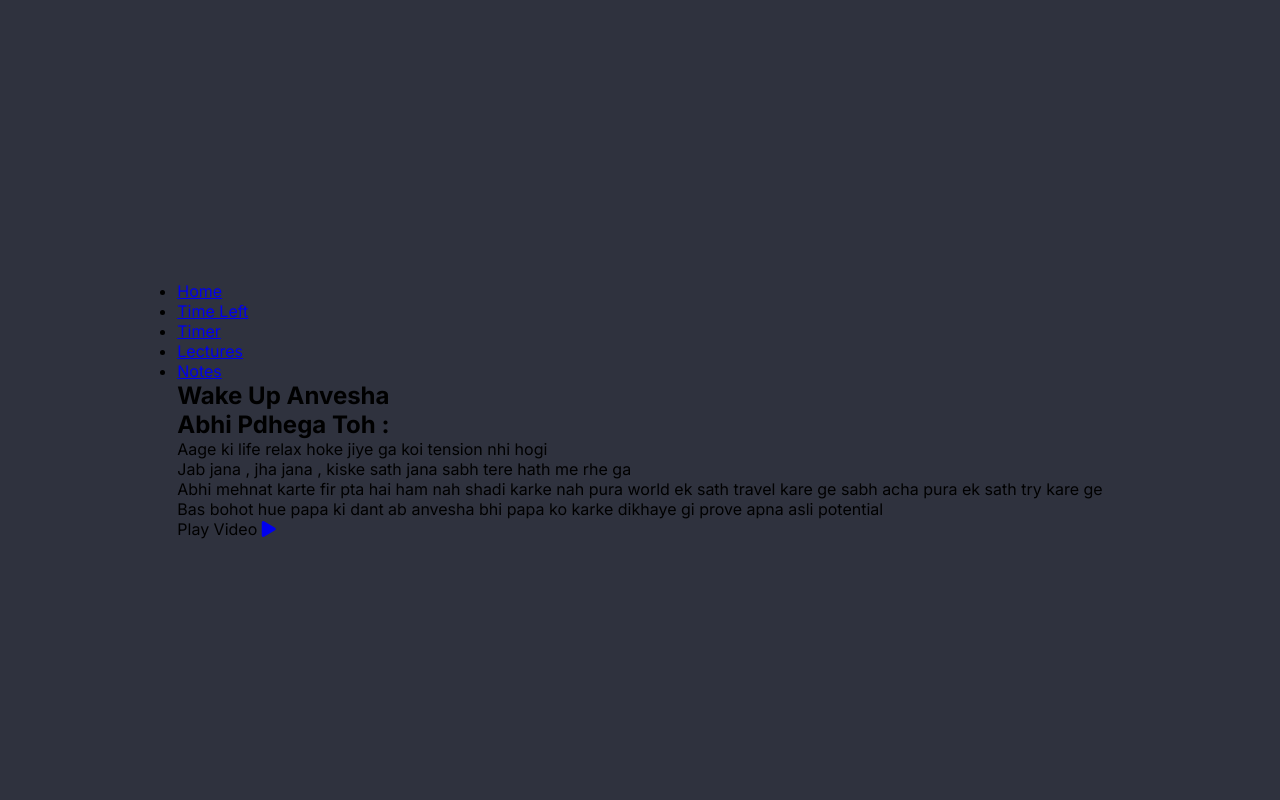
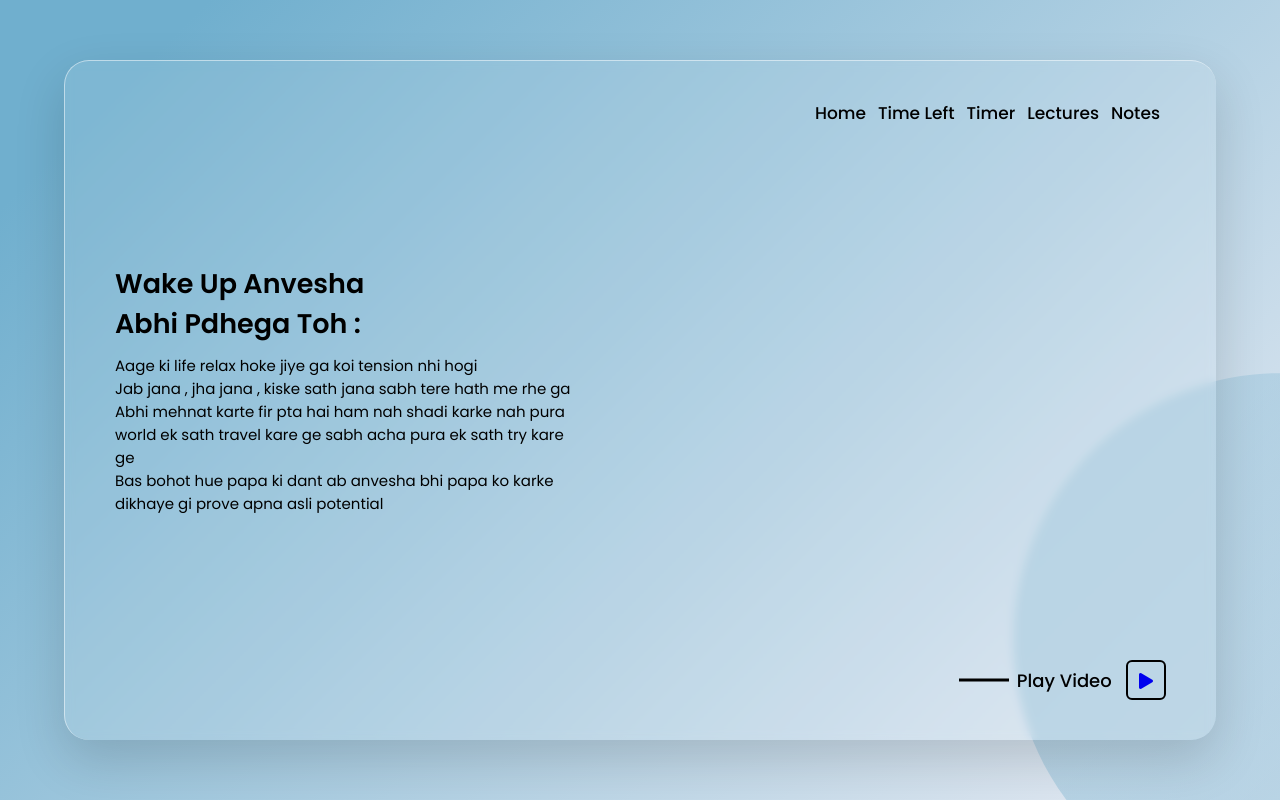
Before and after one commit to anveshapaglu/anveshapaglu, a plain HTML site: page website.html in a window 1280 px wide. Drawn offline with Linux system fonts and the light colour scheme.

Commit message:
Update website.html

```diff
--- a/website.html
+++ b/website.html
@@ -37,6 +37,162 @@
     <a href="lecture.html">  <i class="fas fa-play" onclick="click()"></i></a>
     </div>
   </header>
+    <style>
+        @import url('https://fonts.googleapis.com/css2?family=Poppins:wght@200;300;400;500;600;700&display=swap');
+*{
+  margin: 0;
+  padding: 0;
+  box-sizing: border-box;
+  font-family: 'Poppins',sans-serif;
+  transition: all 0.3s ease;
+}
+body{
+  cursor: url("/otherpicture320201007084429-removebg-preview.png"), auto;
+  height: 100vh;;
+  width: 100%;
+  display: flex;
+  background-image: linear-gradient( 135deg, #70afce 10%, #E9ECF4 100%);
+}
+::selection{
+  color: #f2f2f2;
+  background: #E9ECF4;
+}
+body::before,
+body::after{
+  content: '';
+  position: absolute;
+  left: 0;
+  top: 0;
+  height: 100%;
+  width: 100%;
+}
+body::before{
+  clip-path: circle(30% at left 20%);
+  opacity: 0.4;
+  background-image: linear-gradient( 135deg,#70afce #E9ECF4 10%,
+  100%);
+}
+body::after{
+  opacity: 0.4;
+  clip-path: circle(25% at right 80%);
+  background-image: linear-gradient( 135deg, #E9ECF4 10%,#70afce 100%);
+}
+header{
+  height: 85vh;
+  width: 90%;
+  background: rgba(255, 255, 255, 0.1);
+  box-shadow: 0 20px 50px rgba(0, 0, 0, 0.15);
+  border-top: 1px solid rgba(255, 255, 255, 0.5);
+  border-left: 1px solid rgba(255, 255, 255, 0.5);
+  backdrop-filter: blur(5px);
+  z-index: 12;
+  border-radius: 25px;
+  margin: auto;
+  position: relative;
+}
+header .bar{
+  margin: auto;
+  width: 100%;
+  padding: 35px 50px;
+  border-radius: 25px;
+  display: flex;
+  justify-content: space-between;
+  align-items: center;
+}
+.bar .menu{
+  display: flex;
+  flex-wrap: wrap;
+}
+.bar .logo a{
+  text-decoration: none;
+  font-size: 22px;
+  color: #000;
+  font-weight: 500;
+}
+.bar .menu li{
+  list-style: none;
+  margin: 0 6px;
+}
+.bar .menu a{
+  color: #000;
+  text-decoration: none;
+  font-size: 17px;
+  font-weight: 500;
+  transition: all 0.3s ease;
+}
+.bar .menu a:hover{
+  color: #111111;
+}
+ header .text-content{
+   width: 40%;
+   margin: 100px 0 0 50px ;
+ }
+.text-content h2{
+  font-size: 27px;
+  font-weight: 600;
+}
+.text-content p{
+  font-size: 15px;
+  margin-top: 10px;
+}
+header .play-button{
+  position: absolute;
+  right: 50px;
+  bottom: 40px;
+}
+.play-button .play{
+  font-size: 18px;
+  font-weight: 500;
+}
+ .play-button .play::before{
+   content: '';
+   position: absolute;
+   height: 3px;
+   width: 50px;
+   top: 50%;
+   transform: translateY(-50%);
+   left: -58px;
+   background: #000;
+ }
+.play-button i{
+  height: 40px;
+  width: 40px;
+  border: 2px solid #000;
+  line-height: 38px;
+  text-align: center;
+  margin-left: 10px;
+  border-radius: 6px;
+  cursor: pointer;
+}
+@media (max-width:850px) {
+  header .bar{
+    flex-direction: column;
+    align-items: center;
+    justify-content: center;
+    padding: 15px 5px;
+  }
+  .bar .menu {
+    margin: 10px 0 20px 0;
+  }
+  header .text-content{
+    margin: 30px 0 0 20px ;
+    width: 70%;
+  }
+  header .text-content h2{
+    font-size: 20px;
+  }
+}
+@media (max-width:410px) {
+  header{
+    height: 100vh;
+    width: 100%;
+    border-radius: 0px;
+  }
+  header .bar{
+    padding: 15px 10px;
+}
+}
+    </style>
 </body>
 </html>
 </body>
```
